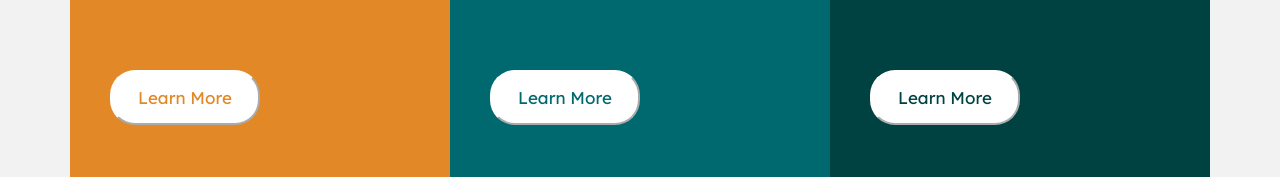
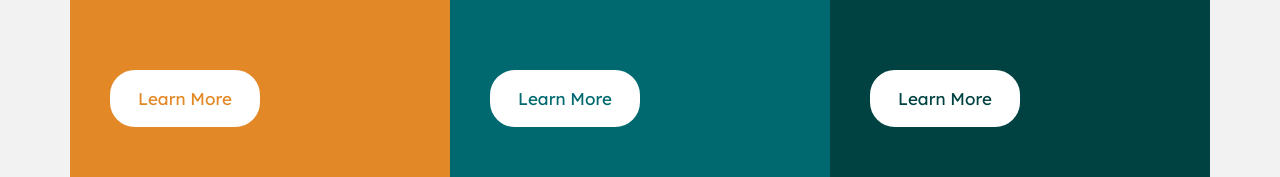
Before and after one commit to m-ozen/3-column-Preview-Card-Component, a plain HTML site: page index.html in a window 1280 px wide. Shown: the part 582-759 px from the top of the page. Drawn offline with Linux system fonts and the light colour scheme.

Commit message:
Update style.css

```diff
--- a/style.css
+++ b/style.css
@@ -54,9 +54,9 @@
    width: 150px;
    padding: 15px;
    border-radius: 25px;
-   border-color: white;
    font-family: 'Lexend Deca', sans-serif;
    font-size: 17px;
+   border: 3px solid white;
   }
 
   .button1 {
```
